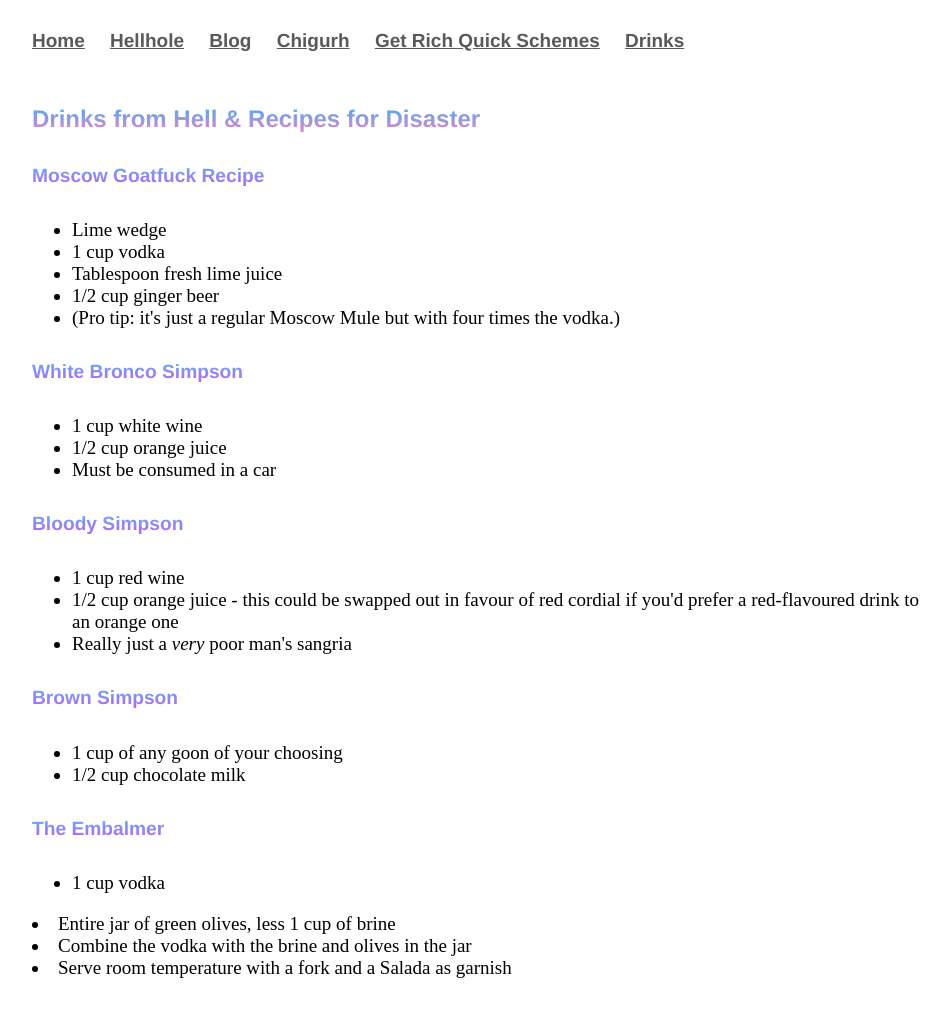
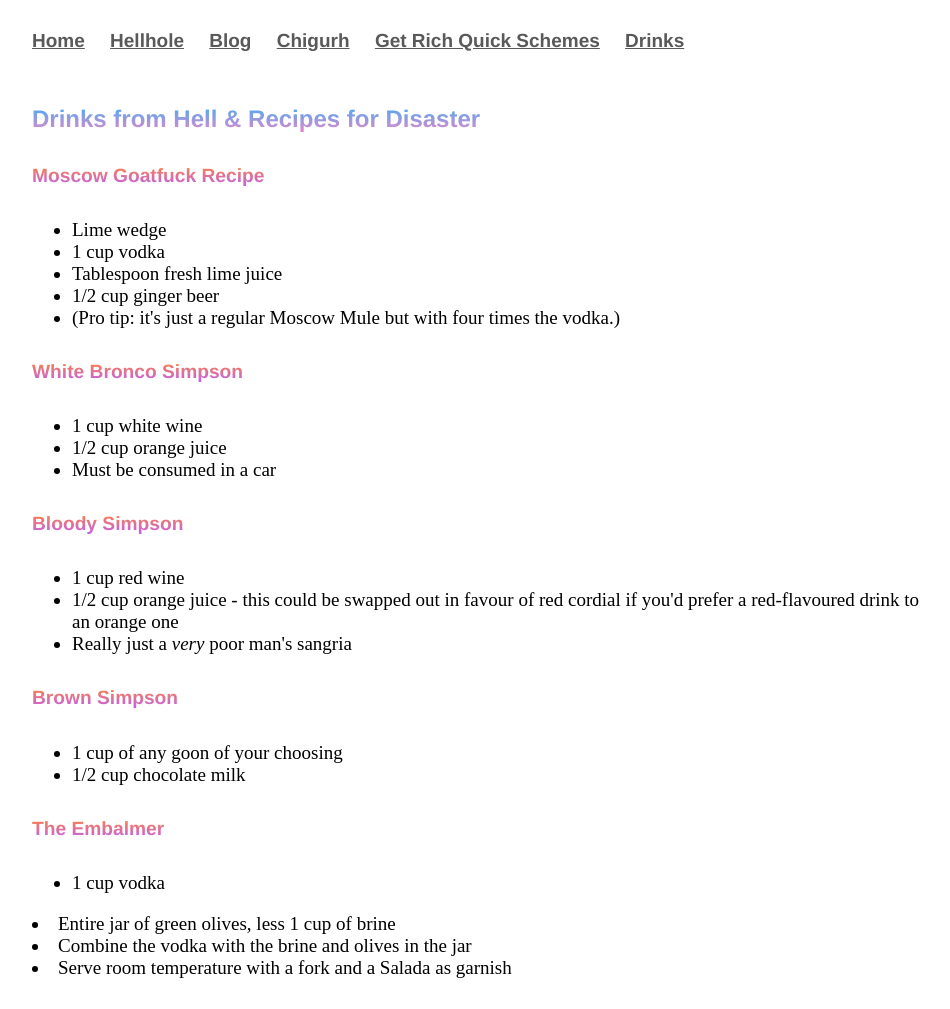
Before and after one commit to Pinelife/pinelife.github.io, a Jekyll site: the page drinks/index.html, which Jekyll copies as it is, in a window 1280 px wide. Shown: the whole page, without its empty margins (160-1110 px from the left). Built offline with Jekyll 4.4.1, drawn with Linux system fonts in a browser that asks for light colours.

Commit message:
Update main.css

```diff
--- a/css/main.css
+++ b/css/main.css
@@ -139,7 +139,7 @@ h4 {
 h5 {
     font-size: 1.2em;
     font-family:'Helvetica', 'Arial', 'Sans-Serif';
-    background: -webkit-linear-gradient(#5fb1f4, #bf5ff4);
+    background: -webkit-linear-gradient(#ff823a, #bf5ff4);
     -webkit-background-clip: text;
     -webkit-text-fill-color: transparent;
 }
```
